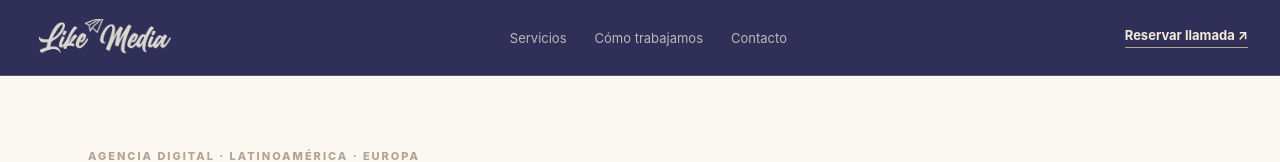
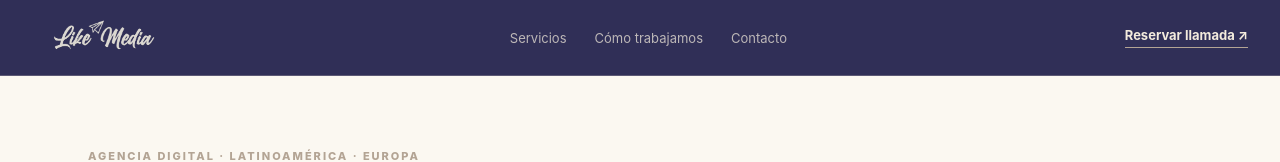
Before and after one commit to Guille2307/LikeMedia, an Angular app in the folder web/: page / in a window 1280 px wide. Shown: the top 162 px of the page. Built offline with nearby package versions, Linux system fonts and the light colour scheme; no server answers.

Commit message:
show complete paper plane in logo

```diff
--- a/web/src/app/app.scss
+++ b/web/src/app/app.scss
@@ -42,7 +42,7 @@ button { cursor: pointer; }
 .site-nav { position: sticky; top: 0; z-index: 10; display: flex; align-items: center; justify-content: space-between; min-height: 76px; padding: 16px 32px; border-bottom: 1px solid rgba(243,235,221,.22); background: var(--ink); }
 .brand { display: inline-flex; align-items: center; }
 .brand-logo { display: block; width: 140px; height: 38px; overflow: hidden; }
-.brand-logo img { width: 100%; height: 100%; object-fit: cover; transform: scale(1.32); }
+.brand-logo img { width: 100%; height: 100%; object-fit: cover; object-position: center center; transform: none; }
 .nav-links { display: flex; gap: 28px; color: rgba(243,235,221,.72); font-size: 13px; }
 .nav-links a, .nav-cta { transition: color .2s ease; }
 .nav-links a:hover, .nav-cta:hover { color: var(--paper); }
```
